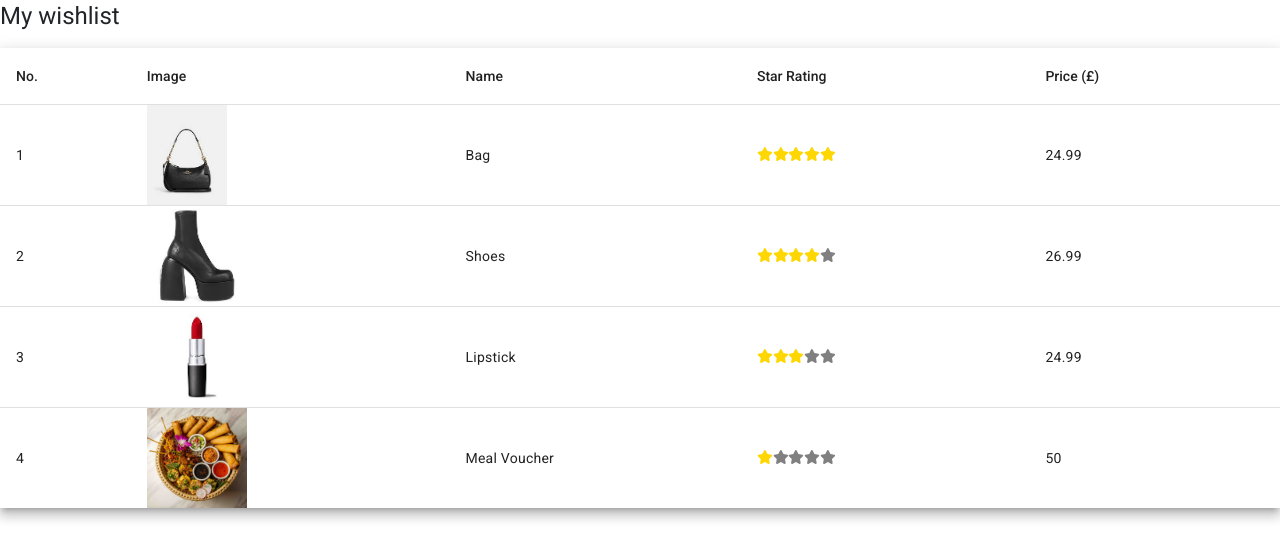
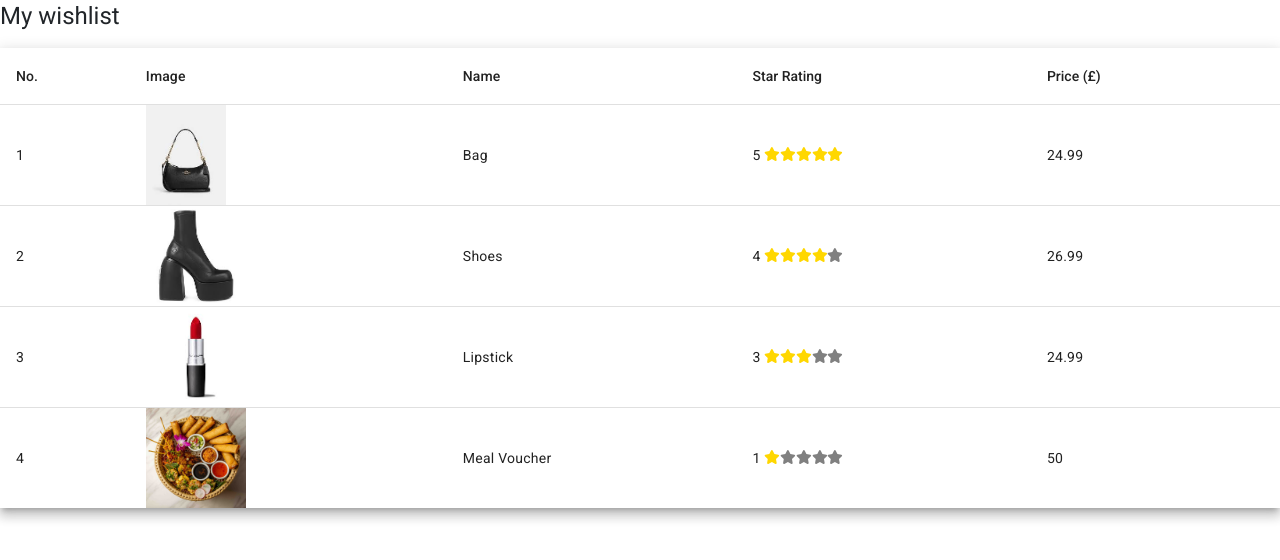
Before and after one commit to LaurenCribb/WishList, an Angular app in the folder WishList/: page / in a window 1280 px wide. Shown: the top 560 px of the page. Built offline with nearby package versions, Linux system fonts and the light colour scheme.

Commit message:
sorting on star ratings

```diff
--- a/WishList/src/app/wish-list-items/wish-list-items.component.html
+++ b/WishList/src/app/wish-list-items/wish-list-items.component.html
@@ -17,10 +17,11 @@
     <td mat-cell *matCellDef="let item">{{item.name}}</td>
   </ng-container>
 
-  <ng-container matColumnDef="StarRating">
+  <ng-container matColumnDef="starRating">
     <th mat-header-cell *matHeaderCellDef mat-sort-header sortActionDescription="Sort by star rating"> Star Rating </th>
     <td mat-cell *matCellDef="let item; let i = index">
-      <app-star-rating-display [rating]="item.starRating" (newRating)="setRating($event, i)"></app-star-rating-display>
+      {{item.starRating}}
+      <app-star-rating-display [rating]="item.starRating" (newRating)="setRating($event, item.id-1)"></app-star-rating-display>
     </td>
   </ng-container>
 
--- a/WishList/src/app/wish-list-items/wish-list-items.component.ts
+++ b/WishList/src/app/wish-list-items/wish-list-items.component.ts
@@ -18,7 +18,7 @@ export class WishListItemsComponent implements AfterViewInit{
   private _liveAnnouncer = inject(LiveAnnouncer);
   itemsList: WishListItem[] = placeholderItems;
   items = new MatTableDataSource(placeholderItems);
-  displayedColumns: string[] = ['#', 'Image', 'Name', 'StarRating', 'price'];
+  displayedColumns: string[] = ['#', 'Image', 'Name', 'starRating', 'price'];
   newRatingScore: number = 0;
 
 
```
